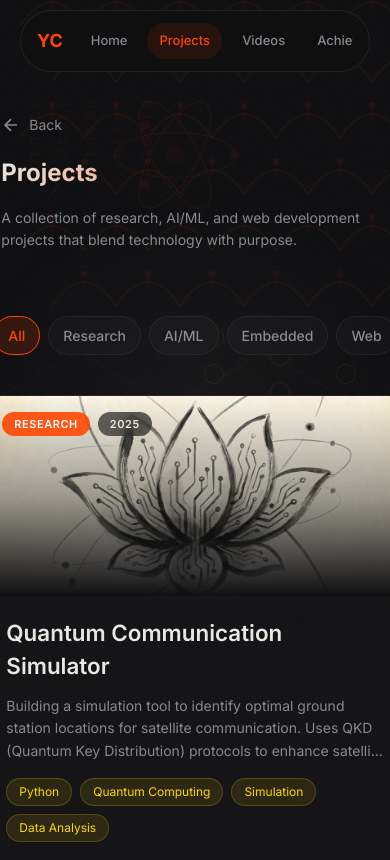
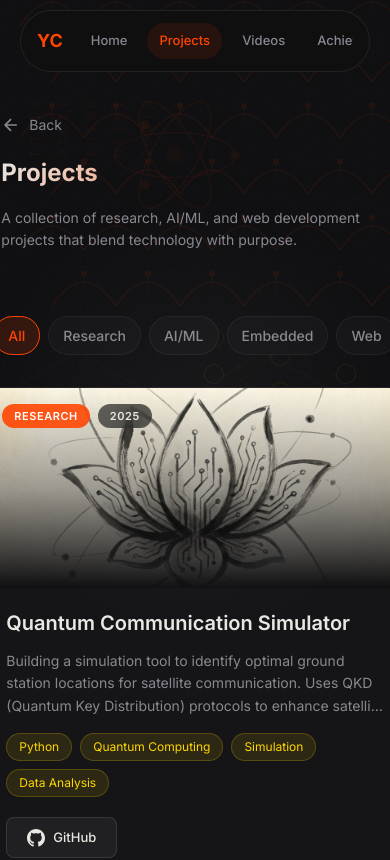
Before and after one commit to Yash1026-hash/portfolio, a React (Vite) app: page /projects in a window 390 px wide. Shown: the top 860 px of the page. Built offline with nearby package versions, Linux system fonts and the light colour scheme.

Commit message:
fix: Optimize Projects and Achievements pages for mobile (single column layout)

```diff
--- a/src/index.css
+++ b/src/index.css
@@ -2958,6 +2958,61 @@ body {
         width: 20px;
         height: 20px;
     }
+
+    /* Projects Page Mobile */
+    .projects-grid {
+        grid-template-columns: 1fr !important;
+        gap: 20px;
+        padding-bottom: 20px;
+    }
+
+    .project-card-wrapper {
+        min-height: auto;
+    }
+
+    .project-detail-content {
+        padding: 1.25rem;
+    }
+
+    .project-title {
+        font-size: 1.25rem;
+    }
+
+    /* Achievements Page Mobile */
+    .achievements-grid {
+        grid-template-columns: 1fr !important;
+        gap: 16px;
+    }
+
+    .achievements-stats {
+        flex-wrap: wrap;
+        gap: 12px;
+        margin-bottom: 24px;
+    }
+
+    .stat-item {
+        flex: 1 1 calc(50% - 12px);
+        min-width: 140px;
+        padding: 12px;
+    }
+
+    .stat-number {
+        font-size: 1.5rem;
+    }
+
+    .stat-label {
+        font-size: 11px;
+    }
+
+    .category-filter {
+        padding: 4px;
+        margin-bottom: 24px;
+    }
+
+    .category-tab {
+        padding: 8px 16px;
+        font-size: 12px;
+    }
 }
 
 @media (max-width: 480px) {
```
